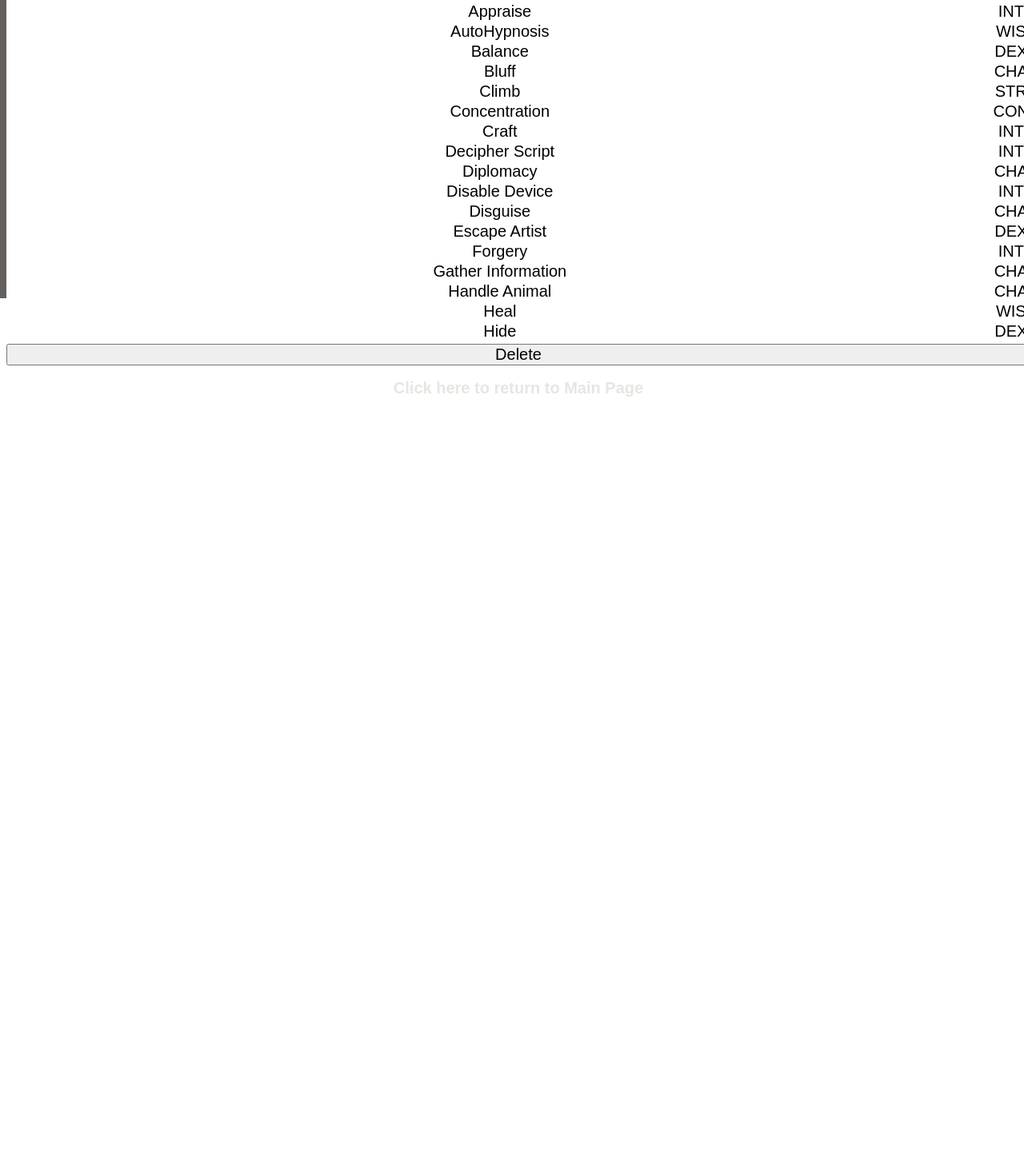
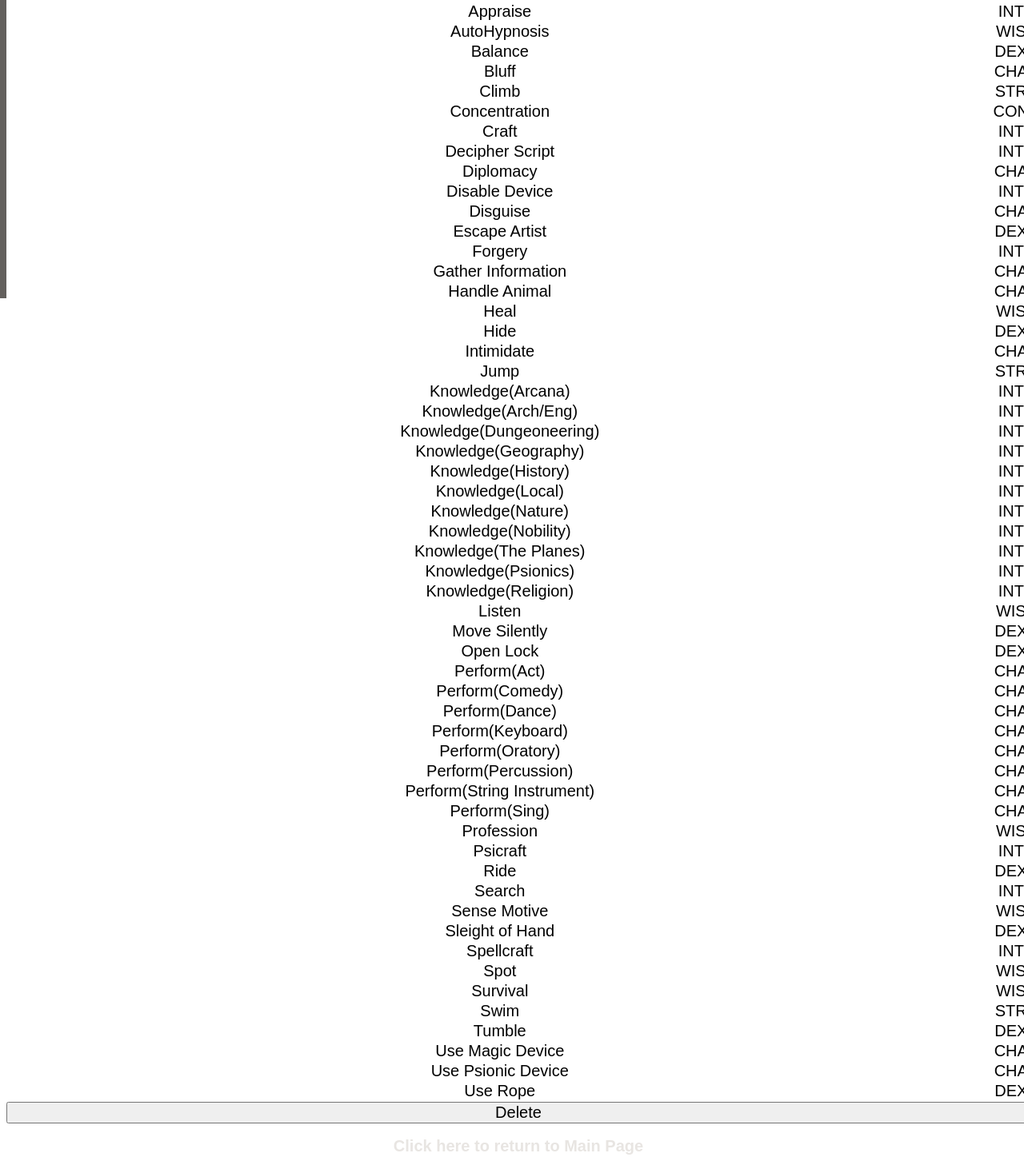
Before and after one commit to TwoFaceFear/dnd-character-creator, a plain HTML site: page display.html in a window 1280 px wide. Shown: the part 340-1802 px from the top of the page at 80% size. Before the commit the page ends 854 px from the top, so only its background shows below. Drawn offline with Linux system fonts and the light colour scheme.

Commit message:
finished hard coding skills table

```diff
--- a/display.html
+++ b/display.html
@@ -144,9 +144,157 @@
             <td>Hide</td>
             <td>DEX</td>
           </tr>
-          <tr id="">
-            <td></td>
-            <td></td>
+          <tr id="intimidate-tr">
+            <td>Intimidate</td>
+            <td>CHA</td>
+          </tr>
+          <tr id="jump-tr">
+            <td>Jump</td>
+            <td>STR</td>
+          </tr>
+          <tr id="knowledge-arcana-tr">
+            <td>Knowledge(Arcana)</td>
+            <td>INT</td>
+          </tr>
+          <tr id="knowledge-arch-tr">
+            <td>Knowledge(Arch/Eng)</td>
+            <td>INT</td>
+          </tr>
+          <tr id="knowledge-dungeoneering-tr">
+            <td>Knowledge(Dungeoneering)</td>
+            <td>INT</td>
+          </tr>
+          <tr id="knowledge-geography-tr">
+            <td>Knowledge(Geography)</td>
+            <td>INT</td>
+          </tr>
+          <tr id="knowledge-history-tr">
+            <td>Knowledge(History)</td>
+            <td>INT</td>
+          </tr>
+          <tr id="knowledge-local-tr">
+            <td>Knowledge(Local)</td>
+            <td>INT</td>
+          </tr>
+          <tr id="knowledge-nature-tr">
+            <td>Knowledge(Nature)</td>
+            <td>INT</td>
+          </tr>
+          <tr id="knowledge-nobility-tr">
+            <td>Knowledge(Nobility)</td>
+            <td>INT</td>
+          </tr>
+          <tr id="knowledge-planes-tr">
+            <td>Knowledge(The Planes)</td>
+            <td>INT</td>
+          </tr>
+          <tr id="knowledge-psionics-tr">
+            <td>Knowledge(Psionics)</td>
+            <td>INT</td>
+          </tr>
+          <tr id="knowledge-religion-tr">
+            <td>Knowledge(Religion)</td>
+            <td>INT</td>
+          </tr>
+          <tr id="listen-tr">
+            <td>Listen</td>
+            <td>WIS</td>
+          </tr>
+          <tr id="move-silently-tr">
+            <td>Move Silently</td>
+            <td>DEX</td>
+          </tr>
+          <tr id="open-lock-tr">
+            <td>Open Lock</td>
+            <td>DEX</td>
+          </tr>
+          <tr id="perform-act-tr">
+            <td>Perform(Act)</td>
+            <td>CHA</td>
+          </tr>
+          <tr id="perform-comedy-tr">
+            <td>Perform(Comedy)</td>
+            <td>CHA</td>
+          </tr>
+          <tr id="perform-dance-tr">
+            <td>Perform(Dance)</td>
+            <td>CHA</td>
+          </tr>
+          <tr id="perform-keyboard-tr">
+            <td>Perform(Keyboard)</td>
+            <td>CHA</td>
+          </tr>
+          <tr id="perform-oratory-tr">
+            <td>Perform(Oratory)</td>
+            <td>CHA</td>
+          </tr>
+          <tr id="perform-percussion-tr">
+            <td>Perform(Percussion)</td>
+            <td>CHA</td>
+          </tr>
+          <tr id="perform-string-instrument-tr">
+            <td>Perform(String Instrument)</td>
+            <td>CHA</td>
+          </tr>
+          <tr id="perform-sing-tr">
+            <td>Perform(Sing)</td>
+            <td>CHA</td>
+          </tr>
+          <tr id="profession-tr">
+            <td>Profession</td>
+            <td>WIS</td>
+          </tr>
+          <tr id="psicraft-tr">
+            <td>Psicraft</td>
+            <td>INT</td>
+          </tr>
+          <tr id="ride-tr">
+            <td>Ride</td>
+            <td>DEX</td>
+          </tr>
+          <tr id="search-tr">
+            <td>Search</td>
+            <td>INT</td>
+          </tr>
+          <tr id="sense-motive-tr">
+            <td>Sense Motive</td>
+            <td>WIS</td>
+          </tr>
+          <tr id="sleight-of-hand-tr">
+            <td>Sleight of Hand</td>
+            <td>DEX</td>
+          </tr>
+          <tr id="spellcraft-tr">
+            <td>Spellcraft</td>
+            <td>INT</td>
+          </tr>
+          <tr id="spot-tr">
+            <td>Spot</td>
+            <td>WIS</td>
+          </tr>
+          <tr id="survival-tr">
+            <td>Survival</td>
+            <td>WIS</td>
+          </tr>
+          <tr id="swim-tr">
+            <td>Swim</td>
+            <td>STR</td>
+          </tr>
+          <tr id="tumble-tr">
+            <td>Tumble</td>
+            <td>DEX</td>
+          </tr>
+          <tr id="magic-device-tr">
+            <td>Use Magic Device</td>
+            <td>CHA</td>
+          </tr>
+          <tr id="psionic-device-tr">
+            <td>Use Psionic Device</td>
+            <td>CHA</td>
+          </tr>
+          <tr id="use-rope-tr">
+            <td>Use Rope</td>
+            <td>DEX</td>
           </tr>
         </table>
       </div>
```
